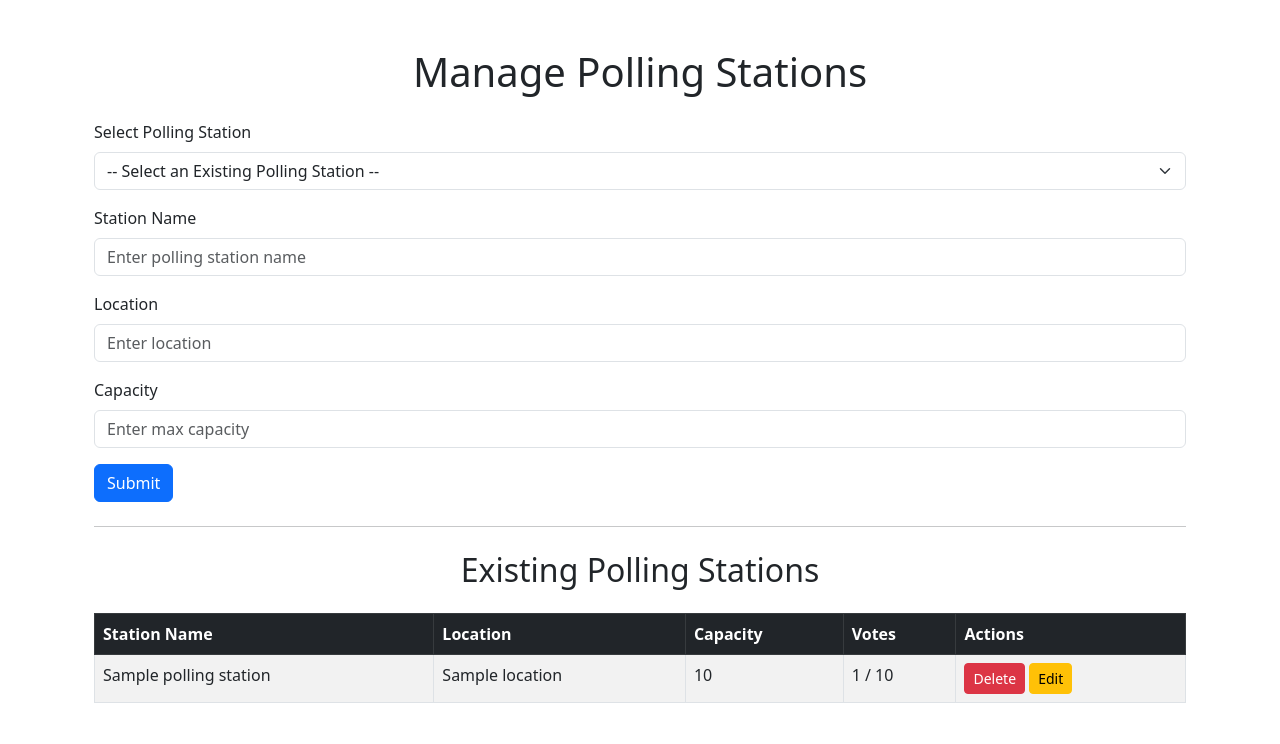
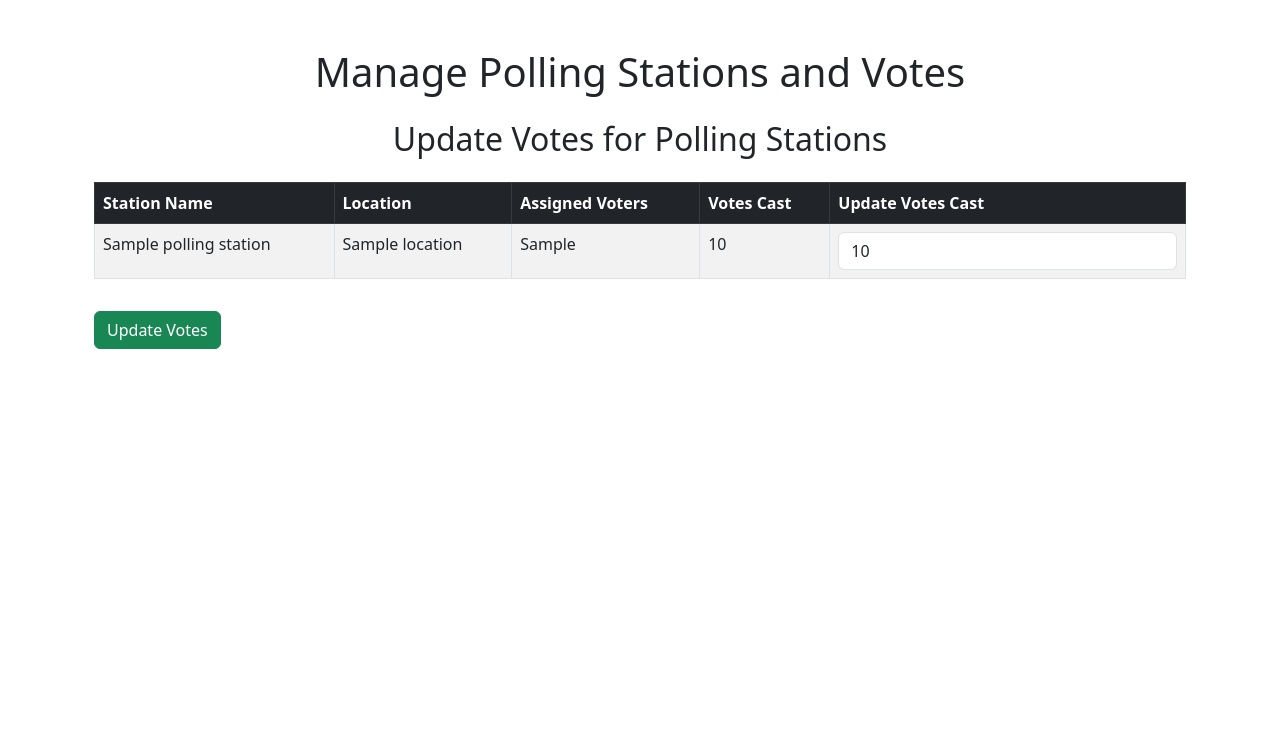
Before and after one commit to abdiwasac21/voting_system, a Flask app: page /manage_polling_station in a window 1280 px wide. Shown: the part 56-800 px from the top of the page. Run offline with Flask 2, Linux system fonts and the light colour scheme; the visitor is signed in with stand-in values (Sample User, id 1); a database or web service that is not in the repository returns one stand-in record (values such as "Sample title"); some libraries are stand-ins or nearby versions.

Commit message:
update the home

```diff
--- a/main.py
+++ b/main.py
@@ -215,8 +215,32 @@ def manage_polling_station():
 
     return render_template('manage_polling_station.html', stations=stations)
 
+@app.route('/manage_polling_station/update_votes', methods=['POST'])
+def update_votes():
+    for station_id, votes_cast in request.form.items():
+        if station_id.startswith('votes_cast_'):
+            station_id = station_id.replace('votes_cast_', '')
+            try:
+                votes_cast = int(votes_cast)
+                station = mongo.db.polling_station.find_one({'_id': ObjectId(station_id)})
 
+                if not station:
+                    flash(f"Polling station with ID {station_id} not found.", 'danger')
+                    continue
 
+                if 0 <= votes_cast <= station['assigned_voters']:
+                    mongo.db.polling_station.update_one(
+                        {'_id': ObjectId(station_id)},
+                        {'$set': {'votes_cast': votes_cast}}
+                    )
+                    flash(f"Votes updated for {station['station_name']}.", 'success')
+                else:
+                    flash(f"Vote count for {station['station_name']} must be between 0 and {station['assigned_voters']}.", 'danger')
+            except ValueError:
+                flash("Invalid input. Votes must be an integer.", 'danger')
+
+    return redirect('/manage_polling_station')
+# Results Management (Admin-Only)
 # Results Management (Admin-Only)
 @app.route('/results', methods=['GET', 'POST'])
 def results():
@@ -224,14 +248,153 @@ def results():
         return redirect(url_for('login'))
 
     if request.method == 'POST':
-        data = request.form.to_dict()
-        mongo.db.results.insert_one(data)
-        flash("Result added successfully.", "success")
+        # Calculate and save results
+        aggregate_results = mongo.db.votes.aggregate([
+            {
+                '$group': {
+                    '_id': {
+                        'election_id': '$election_id',
+                        'candidate': '$candidate'
+                    },
+                    'total_votes': {'$sum': 1}
+                }
+            },
+            {
+                '$lookup': {
+                    'from': 'election_type',
+                    'localField': '_id.election_id',
+                    'foreignField': '_id',
+                    'as': 'election_info'
+                }
+            },
+            {
+                '$lookup': {
+                    'from': 'candidates',
+                    'localField': '_id.candidate',
+                    'foreignField': 'name',
+                    'as': 'candidate_info'
+                }
+            },
+            {
+                '$unwind': '$election_info'  # Ensure we get one match per election
+            },
+            {
+                '$project': {
+                    '_id': 0,
+                    'election_id': '$_id.election_id',
+                    'election_name': '$election_info.election',  # Include the election name
+                    'party': {'$arrayElemAt': ['$election_info.candidates.party', 0]},  # Get the party name of the candidate
+                    'candidate': '$_id.candidate',
+                    'candidate_info': {'$arrayElemAt': ['$candidate_info', 0]},
+                    'total_votes': 1
+                }
+            }
+        ])
+
+        # Save results to the results collection
+        results_to_save = list(aggregate_results)
+        mongo.db.results.delete_many({})  # Clear previous results
+        mongo.db.results.insert_many(results_to_save)
+        flash("Results calculated and saved successfully.", "success")
         return redirect(url_for('results'))
 
+    # Fetch saved results from the results collection
     results = list(mongo.db.results.find())
     return render_template('results.html', results=results)
 
 
+# Online Voters: Delete
+@app.route('/online_voters/delete/<voter_id>', methods=['POST'])
+def delete_voter(voter_id):
+    if not session.get('admin_logged_in'):
+        return redirect(url_for('login'))
+
+    mongo.db.online_voters.delete_one({'_id': ObjectId(voter_id)})
+    flash("Voter deleted successfully.", "success")
+    return redirect(url_for('online_voters'))
+
+
+# Online Voters: Update
+@app.route('/online_voters/update/<voter_id>', methods=['GET', 'POST'])
+def update_voter(voter_id):
+    if not session.get('admin_logged_in'):
+        return redirect(url_for('login'))
+
+    voter = mongo.db.online_voters.find_one({'_id': ObjectId(voter_id)})
+    if not voter:
+        flash("Voter not found.", "danger")
+        return redirect(url_for('online_voters'))
+
+    if request.method == 'POST':
+        updated_data = request.form.to_dict()
+        mongo.db.online_voters.update_one({'_id': ObjectId(voter_id)}, {'$set': updated_data})
+        flash("Voter updated successfully.", "success")
+        return redirect(url_for('online_voters'))
+
+    return render_template('update_voter.html', voter=voter)
+
+
+# Polling Station: Delete
+@app.route('/polling_station/delete/<station_id>', methods=['POST'])
+def delete_station(station_id):
+    if not session.get('admin_logged_in'):
+        return redirect(url_for('login'))
+
+    mongo.db.polling_station.delete_one({'_id': ObjectId(station_id)})
+    flash("Polling station deleted successfully.", "success")
+    return redirect(url_for('polling_station'))
+
+
+# Polling Station: Update
+@app.route('/polling_station/update/<station_id>', methods=['GET', 'POST'])
+def update_station(station_id):
+    if not session.get('admin_logged_in'):
+        return redirect(url_for('login'))
+
+    station = mongo.db.polling_station.find_one({'_id': ObjectId(station_id)})
+    if not station:
+        flash("Polling station not found.", "danger")
+        return redirect(url_for('polling_station'))
+
+    if request.method == 'POST':
+        updated_data = request.form.to_dict()
+        mongo.db.polling_station.update_one({'_id': ObjectId(station_id)}, {'$set': updated_data})
+        flash("Polling station updated successfully.", "success")
+        return redirect(url_for('polling_station'))
+
+    return render_template('update_station.html', station=station)
+
+
+# Election Events: Delete
+@app.route('/election_events/delete/<event_id>', methods=['POST'])
+def delete_event(event_id):
+    if not session.get('admin_logged_in'):
+        return redirect(url_for('login'))
+
+    mongo.db.electionEvents.delete_one({'_id': ObjectId(event_id)})
+    flash("Election event deleted successfully.", "success")
+    return redirect(url_for('election_events'))
+
+
+# Election Events: Update
+@app.route('/election_events/update/<event_id>', methods=['GET', 'POST'])
+def update_event(event_id):
+    if not session.get('admin_logged_in'):
+        return redirect(url_for('login'))
+
+    event = mongo.db.electionEvents.find_one({'_id': ObjectId(event_id)})
+    if not event:
+        flash("Election event not found.", "danger")
+        return redirect(url_for('election_events'))
+
+    if request.method == 'POST':
+        updated_data = request.form.to_dict()
+        mongo.db.electionEvents.update_one({'_id': ObjectId(event_id)}, {'$set': updated_data})
+        flash("Election event updated successfully.", "success")
+        return redirect(url_for('election_events'))
+
+    return render_template('update_event.html', event=event)
+
+
 if __name__ == '__main__':
     app.run(debug=True)
--- a/templates/manage_polling_station.html
+++ b/templates/manage_polling_station.html
@@ -1,46 +1,19 @@
 {% extends 'base.html' %}
 {% block content %}
 <div class="container mt-5">
-    <h1 class="text-center mb-4">Manage Polling Stations</h1>
+    <h1 class="text-center mb-4">Manage Polling Stations and Votes</h1>
 
-    <!-- Form to Add or Select Polling Station -->
-    <form method="POST">
-        <div class="mb-3">
-            <label for="station_id" class="form-label">Select Polling Station</label>
-            <select class="form-select" id="station_id" name="station_id">
-                <option value="" selected>-- Select an Existing Polling Station --</option>
-                {% for station in stations %}
-                <option value="{{ station._id }}">{{ station.station_name }} ({{ station.location }})</option>
-                {% endfor %}
-            </select>
-        </div>
-        <div class="mb-3">
-            <label for="stationName" class="form-label">Station Name</label>
-            <input type="text" class="form-control" id="stationName" name="stationName" placeholder="Enter polling station name" required>
-        </div>
-        <div class="mb-3">
-            <label for="location" class="form-label">Location</label>
-            <input type="text" class="form-control" id="location" name="location" placeholder="Enter location" required>
-        </div>
-        <div class="mb-3">
-            <label for="capacity" class="form-label">Capacity</label>
-            <input type="number" class="form-control" id="capacity" name="capacity" placeholder="Enter max capacity" required>
-        </div>
-        <button type="submit" class="btn btn-primary">Submit</button>
-    </form>
-
-    <hr class="my-4">
-
-    <!-- Table for Existing Polling Stations -->
-    <h2 class="text-center mb-4">Existing Polling Stations</h2>
+    <!-- Table for Updating Votes -->
+    <h2 class="text-center mb-4">Update Votes for Polling Stations</h2>
+    <form method="POST" action="/manage_polling_station/update_votes">
         <table class="table table-striped table-bordered">
             <thead class="table-dark">
                 <tr>
                     <th>Station Name</th>
                     <th>Location</th>
-                <th>Capacity</th>
-                <th>Votes</th>
-                <th>Actions</th>
+                    <th>Assigned Voters</th>
+                    <th>Votes Cast</th>
+                    <th>Update Votes Cast</th>
                 </tr>
             </thead>
             <tbody>
@@ -48,19 +21,22 @@
                 <tr>
                     <td>{{ station.station_name }}</td>
                     <td>{{ station.location }}</td>
-                <td>{{ station.capacity }}</td>
-                <td>{{ station.votes }} / {{ station.capacity }}</td>
+                    <td>{{ station.assigned_voters }}</td>
+                    <td>{{ station.votes_cast if station.votes_cast is not none else 0 }}</td>
                     <td>
-                    <form method="POST" action="/polling_station/delete/{{ station._id }}" style="display:inline;">
-                        <button type="submit" class="btn btn-danger btn-sm">Delete</button>
-                    </form>
-                    <form method="POST" action="/polling_station/update/{{ station._id }}" style="display:inline;">
-                        <button type="submit" class="btn btn-warning btn-sm">Edit</button>
-                    </form>
+                        <input type="number"
+                               class="form-control"
+                               name="votes_cast_{{ station._id }}"
+                               min="0"
+                               max="{{ station.assigned_voters }}"
+                               value="{{ station.votes_cast if station.votes_cast is not none else 0 }}"
+                               required>
                     </td>
                 </tr>
                 {% endfor %}
             </tbody>
         </table>
+        <button type="submit" class="btn btn-success mt-3">Update Votes</button>
+    </form>
 </div>
 {% endblock %}
```
Also changed, not shown: templates/online_voters.html (+3 -4 lines), templates/polling_station.html (+5 -5 lines), templates/results.html (+26 -22 lines). Lines whose indentation alone changed are shown as unchanged.
